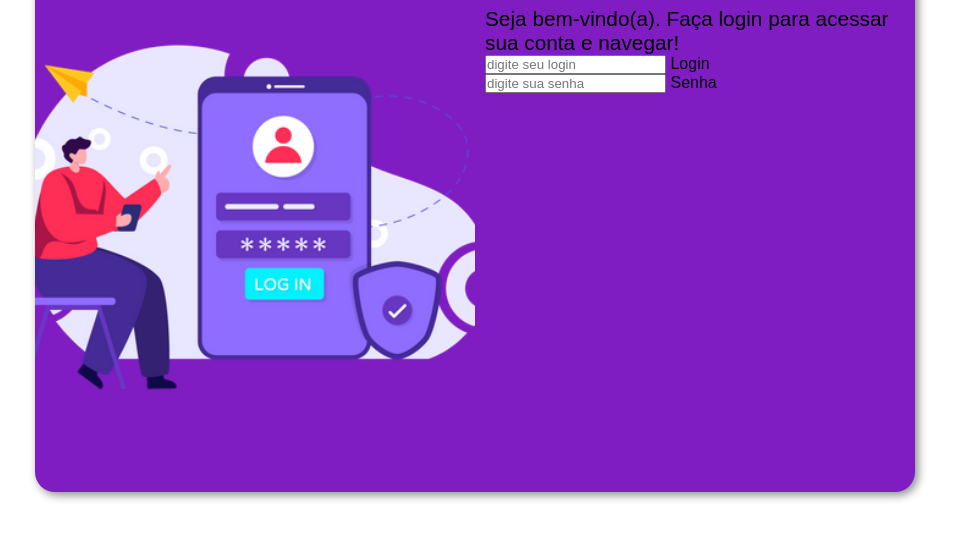
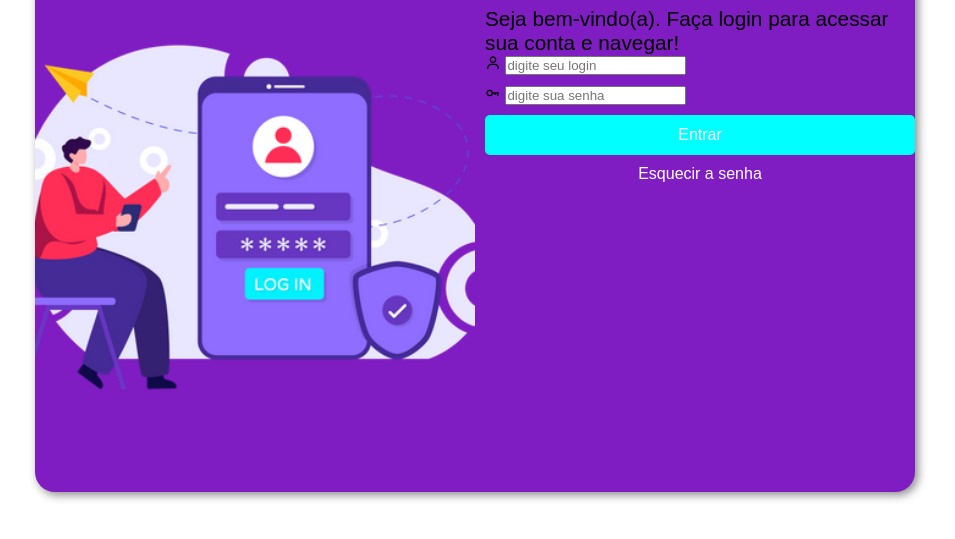
Before and after one commit to viniciusggama/LOGIN_RESPONSIVO, a plain HTML site: page index.html in a window 1280 px wide. Shown: the part 183-722 px from the top of the page, without its empty margins (165-1120 px from the left). Drawn offline with nearby package versions, Linux system fonts and the light colour scheme.

Commit message:
atualizando inputs

```diff
--- a/index.html
+++ b/index.html
@@ -21,17 +21,20 @@
                     Seja bem-vindo(a). Faça login para acessar sua conta e navegar!
                 </p>
 
-                <form action="login.php" method="post">
+                <form action="login.php" method="post" autocomplete="on">
                   <div class="campo">
-
-                    <input type="email" name="login" id="ilogin" placeholder="digite seu login">
+                    <i class='bx bx-user'></i>
+                    <input type="email" name="login" id="ilogin" placeholder="digite seu login" autocomplete="email" required maxlength="30">
                     <label for="ilogin">Login</label>
                   </div>
 
                   <div class="campo">
-                    <input type="password" name="senha" id="isenha" placeholder="digite sua senha"> <label for="isenha">Senha</label>
+                    <i class='bx bx-key'></i>
+                    <input type="password" name="senha" id="isenha" placeholder="digite sua senha" autocomplete="current-password" required minlength="8"> <label for="isenha">Senha</label>
                   </div>
 
+                  <input id="entrar" type="submit" value="Entrar">
+                  <a id="eqc" href="#">Esquecir a senha</a>
                 </form>
             </div>
         </section>
--- a/stilos/style.css
+++ b/stilos/style.css
@@ -40,9 +40,50 @@ main{
     display: block;
     padding-left: 10px;
 }
+
 h1{
     text-align: center;
     margin-bottom: 10px;
+}
+
+.campo{
+    height: 30px;
+}
+
+#entrar{
+    display: block;
+    font-size: 1em;
+    width: 100%;
+    height: 40px;
+    border-radius: 5px;
+    border:none;
+    background-color: aqua;
+    color: white;
+    cursor: pointer;
+    margin-bottom: 10px;
+
+}
+
+label{
+    display: none;
+}
+
+
+
+#entrar:hover{
+    background-color: rgb(23, 122, 122);
+
+}
+
+#eqc{
+    display: block;
+    text-align: center;
+    text-decoration: none;
+    color: white;
+}
+
+#eqc:hover{
+    color: rgb(7, 7, 7);
 }
 
 
```
